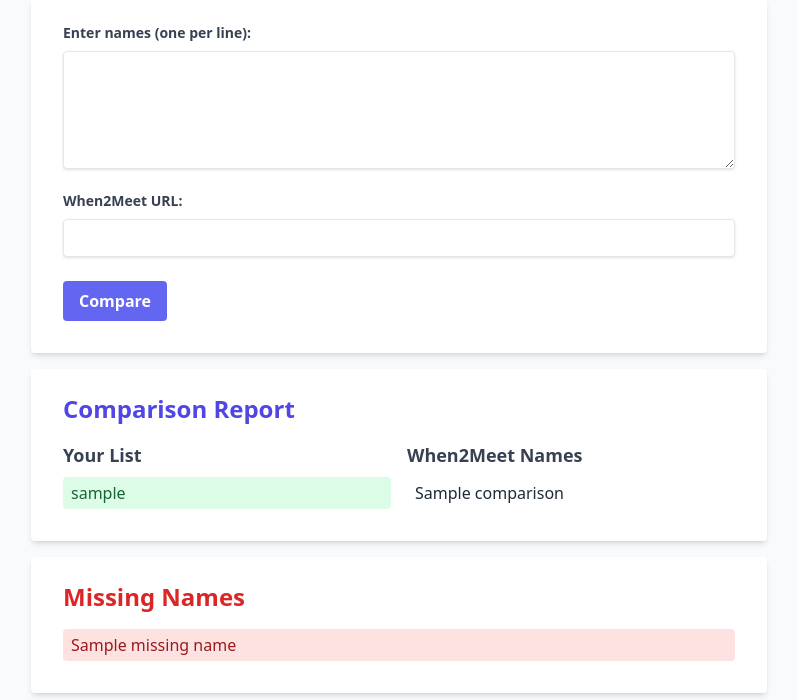
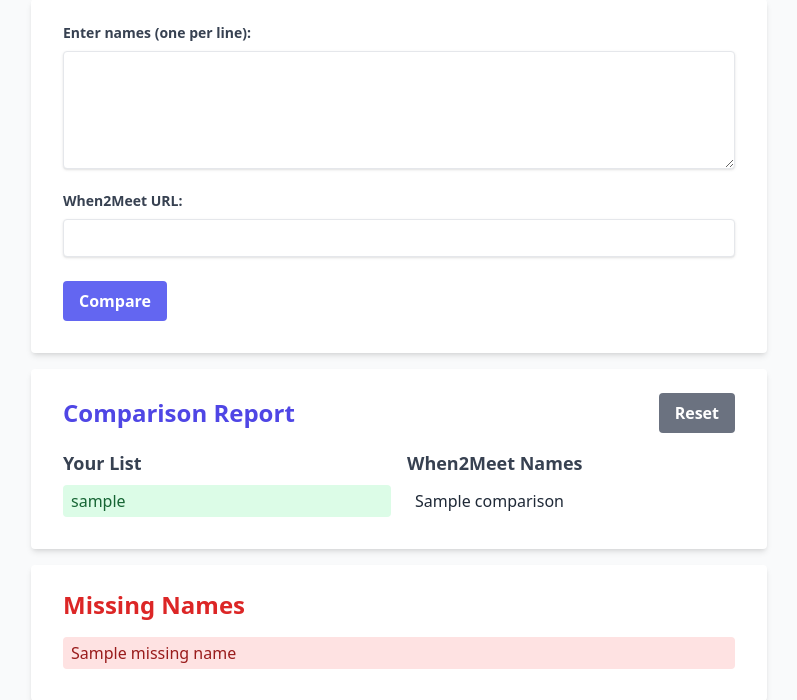
Before and after one commit to bchewy/when2meet-checker, a Flask app: template templates/index.html in a window 1280 px wide. Shown: the part 405-1105 px from the top of the page, without its empty margins (241-1038 px from the left). Run offline with Flask 2, Linux system fonts and the light colour scheme; the template is opened without the code that fills it: values that come from a table or form of the project are taken from there, most other values are stand-ins (such as "Sample title", 1, 10 or a date in 2020); some libraries are stand-ins or nearby versions.

Commit message:
chore: reset button

```diff
--- a/templates/index.html
+++ b/templates/index.html
@@ -102,7 +102,12 @@
 
         {% if comparison %}
         <div class="bg-white shadow-md rounded px-8 pt-6 pb-8 mb-4">
-            <h2 class="text-2xl font-bold mb-4 text-indigo-600">Comparison Report</h2>
+            <div class="flex justify-between items-center mb-4">
+                <h2 class="text-2xl font-bold text-indigo-600">Comparison Report</h2>
+                <button onclick="resetForm()" class="bg-gray-500 hover:bg-gray-700 text-white font-bold py-2 px-4 rounded focus:outline-none focus:shadow-outline">
+                    Reset
+                </button>
+            </div>
             <div class="flex flex-col md:flex-row justify-between">
                 <div class="w-full md:w-1/2 pr-2">
                     <h3 class="text-lg font-semibold mb-2 text-gray-700">Your List</h3>
@@ -216,6 +221,29 @@
                     console.error('Could not copy text: ', err);
                 });
             }
+
+            function resetForm() {
+                // Clear form fields
+                document.getElementById('names_list').value = '';
+                document.getElementById('when2meet_url').value = '';
+
+                // Remove comparison results
+                const comparisonResults = document.querySelectorAll('.bg-white.shadow-md.rounded');
+                comparisonResults.forEach(result => {
+                    if (result.querySelector('h2')) {  // Check if it's a result div
+                        result.remove();
+                    }
+                });
+
+                // Remove any error messages
+                const errorMessage = document.querySelector('.bg-red-100.border.border-red-400');
+                if (errorMessage) {
+                    errorMessage.remove();
+                }
+
+                // Scroll to top of the page
+                window.scrollTo(0, 0);
+            }
         </script>
 
         <!-- GoatCounter analytics -->
```
